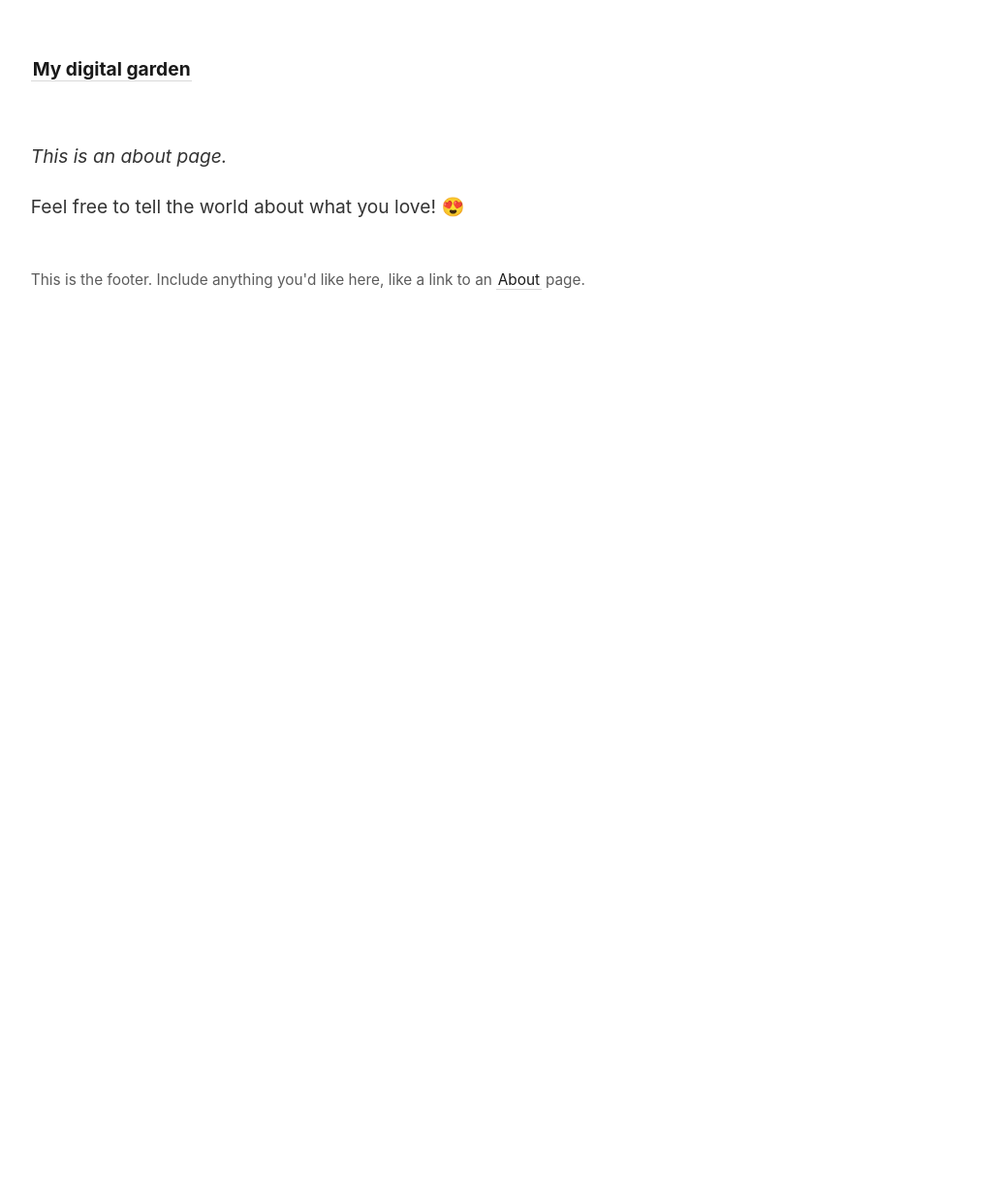
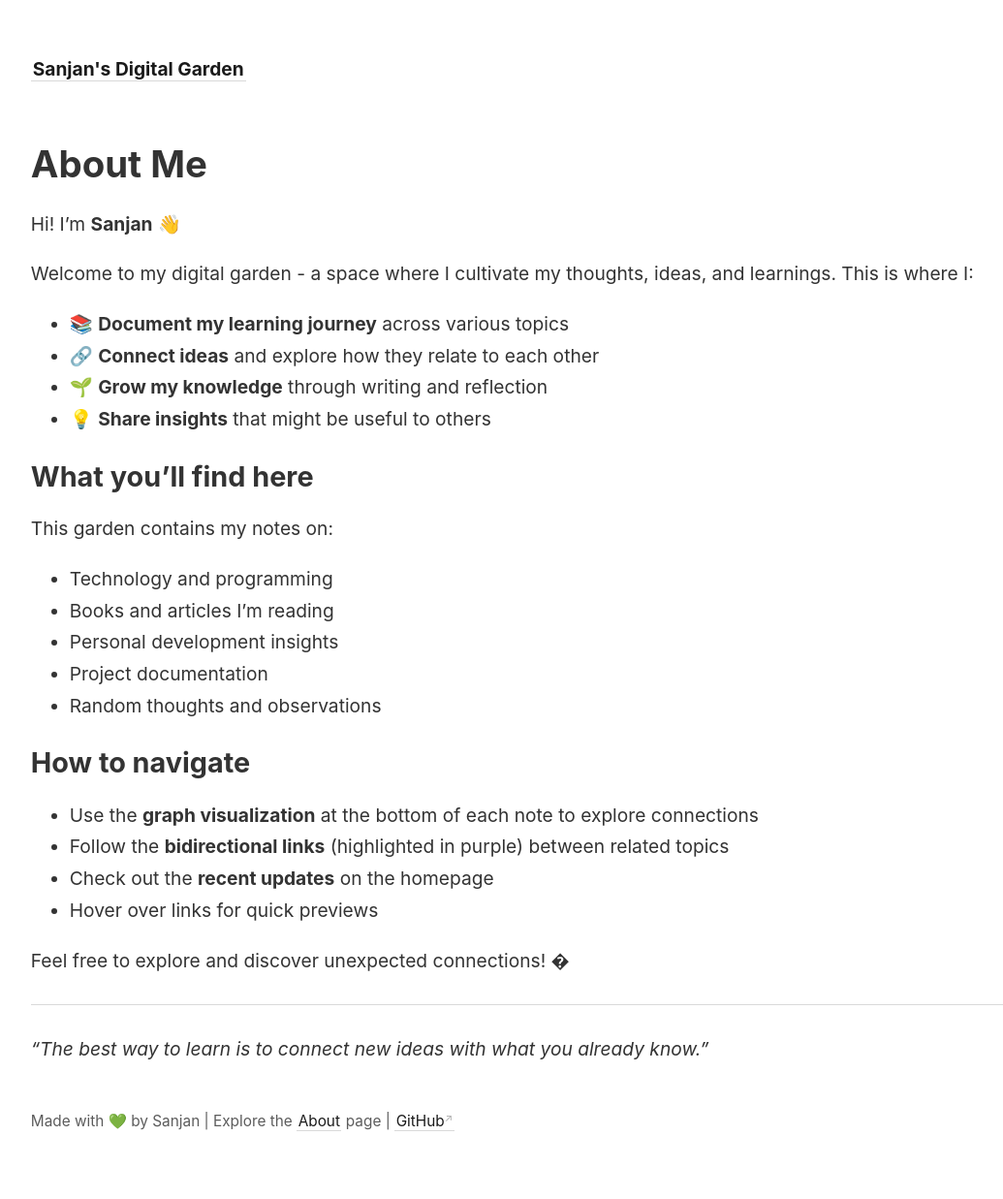
Before and after one commit to sanjanb/my-digital-garden, a Jekyll site: the page built from _pages/about.md, in a window 1280 px wide. Shown: the whole page at 97% size, without its empty margins (45-1080 px from the left). Built offline with Jekyll 4.4.1, drawn with Linux system fonts in a browser that asks for light colours; before the commit the page ends 900 px from its top, so only the background shows below that.

Commit message:
Update site title and enhance footer and about page content

```diff
--- a/_config.yml
+++ b/_config.yml
@@ -1,4 +1,4 @@
-title:               My digital garden
+title:               Sanjan's Digital Garden
 include:             ['_pages']
 exclude:             ['_includes/notes_graph.json']
 # You may need to change the base URL depending on your deploy configuration.
--- a/_includes/footer.html
+++ b/_includes/footer.html
@@ -1 +1 @@
-This is the footer. Include anything you'd like here, like a link to an <a class="internal-link" href="{{ site.baseurl }}/about">About</a> page.
+Made with 💚 by Sanjan | Explore the <a class="internal-link" href="{{ site.baseurl }}/about">About</a> page | <a href="https://github.com/sanjanb" target="_blank">GitHub</a>
--- a/_pages/about.md
+++ b/_pages/about.md
@@ -4,6 +4,35 @@ title: About
 permalink: /about
 ---
 
-*This is an about page.*
+# About Me
 
-Feel free to tell the world about what you love! 😍
+Hi! I'm **Sanjan** 👋
+
+Welcome to my digital garden - a space where I cultivate my thoughts, ideas, and learnings. This is where I:
+
+- 📚 **Document my learning journey** across various topics
+- 🔗 **Connect ideas** and explore how they relate to each other
+- 🌱 **Grow my knowledge** through writing and reflection
+- 💡 **Share insights** that might be useful to others
+
+## What you'll find here
+
+This garden contains my notes on:
+- Technology and programming
+- Books and articles I'm reading
+- Personal development insights
+- Project documentation
+- Random thoughts and observations
+
+## How to navigate
+
+- Use the **graph visualization** at the bottom of each note to explore connections
+- Follow the **bidirectional links** (highlighted in purple) between related topics
+- Check out the **recent updates** on the homepage
+- Hover over links for quick previews
+
+Feel free to explore and discover unexpected connections! �
+
+---
+
+*"The best way to learn is to connect new ideas with what you already know."*
```
Also changed, not shown: _pages/index.md (+11 -4 lines), Gemfile.lock (added).
